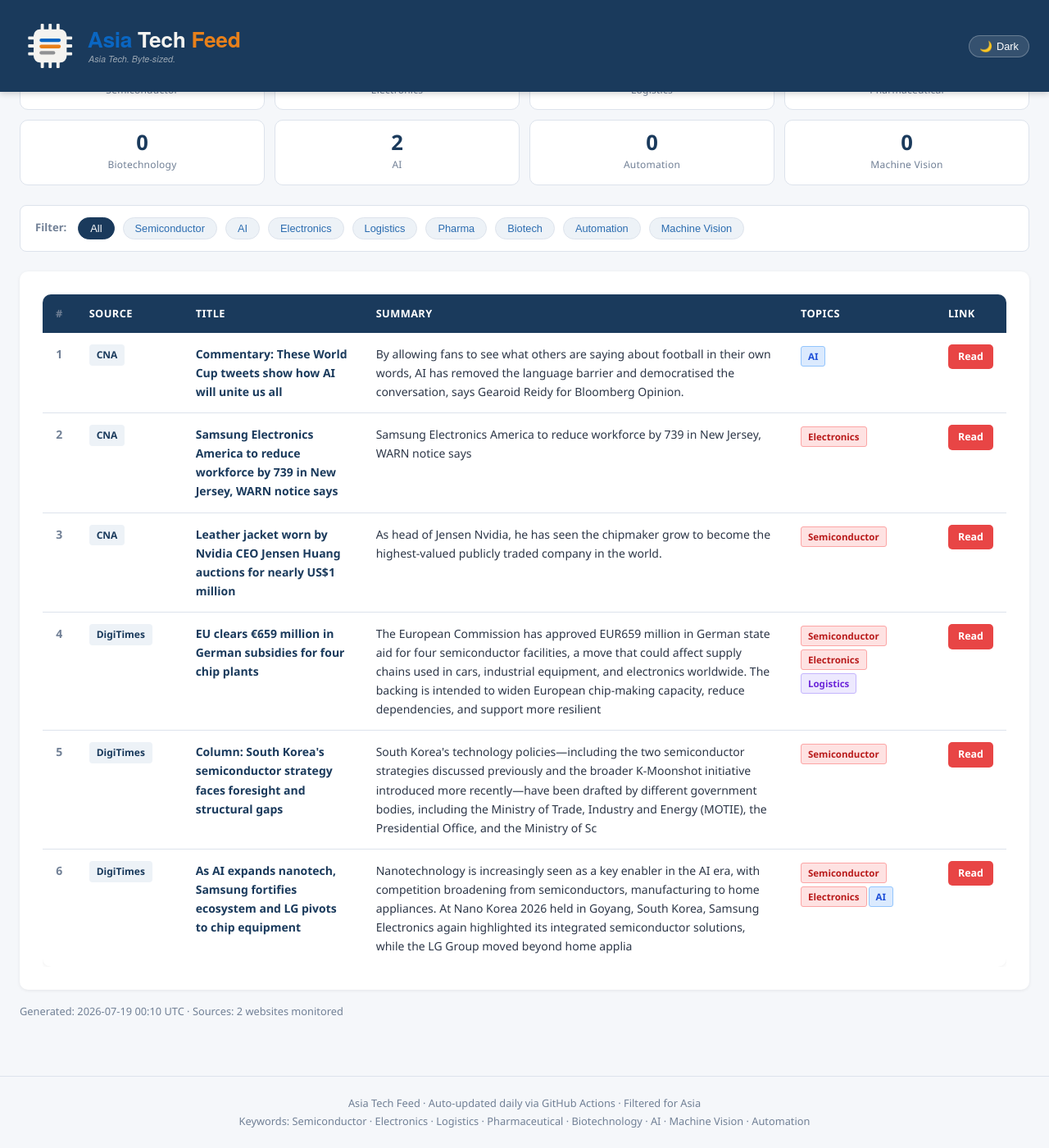
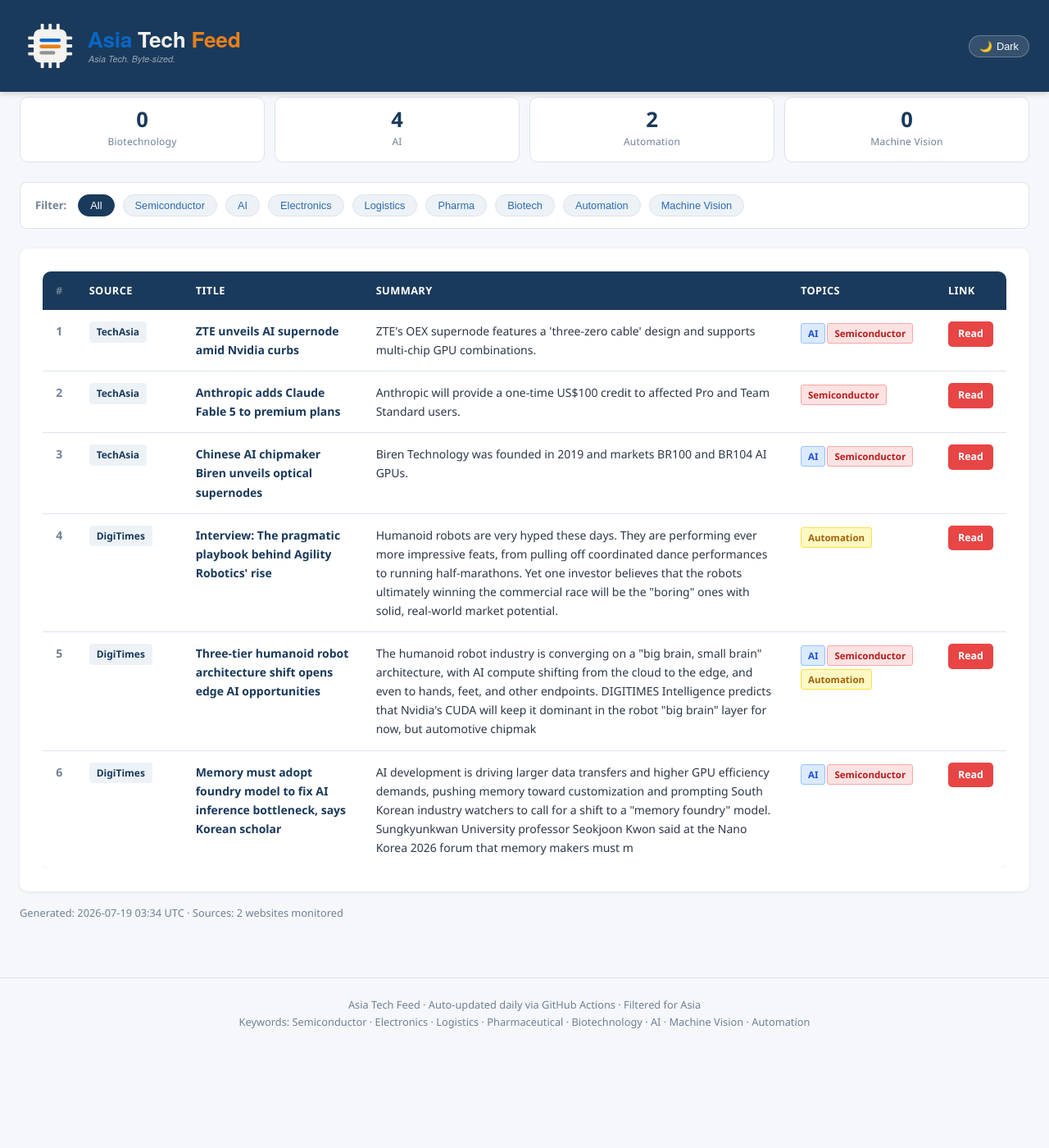
Before and after one commit to asiatechfeed/Asia-Tech-Feed, a Jekyll site: the page built from _posts/2026-07-19-asia-tech-news-digest.md, in a window 1280 px wide and 1400 px high, scrolled down 499 px. Shown: the whole window at 82% size. Built offline with Jekyll 4.4.1, drawn with Linux system fonts in a browser that asks for light colours; a script that is not in the unit is left out; after the commit the page ends 1778 px from its top, so only the background shows below that; some of the changed text lies outside the part shown.

Commit message:
📰 News digest 2026-07-19 (6 articles)

```diff
--- a/_posts/2026-07-19-asia-tech-news-digest.md
+++ b/_posts/2026-07-19-asia-tech-news-digest.md
@@ -1,16 +1,16 @@
 ---
 layout: post
 title: "Asia Tech News Digest - July 19, 2026"
-date: 2026-07-19 08:10:26 +0800
+date: 2026-07-19 11:34:49 +0800
 articles_count: 6
 sources_count: 2
-sources: ["CNA", "DigiTimes"]
+sources: ["DigiTimes", "TechAsia"]
 csv_file: /assets/data/news-2026-07-19.tsv
-featured_title: "Commentary: These World Cup tweets show how AI will unite us all"
-featured_url: "https://www.channelnewsasia.com/commentary/world-cup-2026-ai-social-media-tweets-6255621"
-featured_source: "CNA"
-featured_summary: "By allowing fans to see what others are saying about football in their own words, AI has removed the language barrier and democratised the conversation, says Gearoid Reidy for Bloomberg Opinion."
-featured_image: "https://dam.mediacorp.sg/image/upload/s--sdA5Ou65--/c_crop,h_900,w_1600,x_0,y_52/c_fill,g_auto,h_676,w_1200/f_auto,q_auto/v1/mediacorp/cna/image/2026/07/17/063_2286315889.jpg?itok=_QchRylT"
+featured_title: "ZTE unveils AI supernode amid Nvidia curbs"
+featured_url: "https://www.techinasia.com/clears-zte-unit-buy-nvidia-amd-chips"
+featured_source: "TechAsia"
+featured_summary: "ZTE's OEX supernode features a 'three-zero cable' design and supports multi-chip GPU combinations."
+featured_image: ""
 ---
 
 <table class="news-table">
@@ -27,51 +27,51 @@ featured_image: "https://dam.mediacorp.sg/image/upload/s--sdA5Ou65--/c_crop,h_90
 <tbody>
 <tr>
   <td class="col-num">1</td>
-  <td class="col-source"><span class="source-badge">CNA</span></td>
-  <td class="col-title"><span class="article-title">Commentary: These World Cup tweets show how AI will unite us all</span></td>
-  <td class="col-summary">By allowing fans to see what others are saying about football in their own words, AI has removed the language barrier and democratised the conversation, says Gearoid Reidy for Bloomberg Opinion.</td>
-  <td class="col-tags"><span class="tag ai">AI</span></td>
-  <td class="col-link"><a class="btn-link" href="https://www.channelnewsasia.com/commentary/world-cup-2026-ai-social-media-tweets-6255621" target="_blank" rel="noopener">Read</a></td>
+  <td class="col-source"><span class="source-badge">TechAsia</span></td>
+  <td class="col-title"><span class="article-title">ZTE unveils AI supernode amid Nvidia curbs</span></td>
+  <td class="col-summary">ZTE's OEX supernode features a 'three-zero cable' design and supports multi-chip GPU combinations.</td>
+  <td class="col-tags"><span class="tag ai">AI</span><span class="tag semi">Semiconductor</span></td>
+  <td class="col-link"><a class="btn-link" href="https://www.techinasia.com/clears-zte-unit-buy-nvidia-amd-chips" target="_blank" rel="noopener">Read</a></td>
 </tr>
 <tr>
   <td class="col-num">2</td>
-  <td class="col-source"><span class="source-badge">CNA</span></td>
-  <td class="col-title"><span class="article-title">Samsung Electronics America to reduce workforce by 739 in New Jersey, WARN notice says</span></td>
-  <td class="col-summary">Samsung Electronics America to reduce workforce by 739 in New Jersey, WARN notice says</td>
-  <td class="col-tags"><span class="tag semi">Electronics</span></td>
-  <td class="col-link"><a class="btn-link" href="https://www.channelnewsasia.com/business/samsung-electronics-america-reduce-workforce-739-in-new-jersey-warn-notice-says-6263221" target="_blank" rel="noopener">Read</a></td>
+  <td class="col-source"><span class="source-badge">TechAsia</span></td>
+  <td class="col-title"><span class="article-title">Anthropic adds Claude Fable 5 to premium plans</span></td>
+  <td class="col-summary">Anthropic will provide a one-time US$100 credit to affected Pro and Team Standard users.</td>
+  <td class="col-tags"><span class="tag semi">Semiconductor</span></td>
+  <td class="col-link"><a class="btn-link" href="https://www.techinasia.com/anthropic-releases-claude-sonnet-5-free-pro-users" target="_blank" rel="noopener">Read</a></td>
 </tr>
 <tr>
   <td class="col-num">3</td>
-  <td class="col-source"><span class="source-badge">CNA</span></td>
-  <td class="col-title"><span class="article-title">Leather jacket worn by Nvidia CEO Jensen Huang auctions for nearly US$1 million</span></td>
-  <td class="col-summary">As head of Jensen Nvidia, he has seen the chipmaker grow to become the highest-valued publicly traded company in the world.</td>
-  <td class="col-tags"><span class="tag semi">Semiconductor</span></td>
-  <td class="col-link"><a class="btn-link" href="https://www.channelnewsasia.com/world/nvidia-ceo-jensen-huang-leather-jacket-auction-us-1-million-6263151" target="_blank" rel="noopener">Read</a></td>
+  <td class="col-source"><span class="source-badge">TechAsia</span></td>
+  <td class="col-title"><span class="article-title">Chinese AI chipmaker Biren unveils optical supernodes</span></td>
+  <td class="col-summary">Biren Technology was founded in 2019 and markets BR100 and BR104 AI GPUs.</td>
+  <td class="col-tags"><span class="tag ai">AI</span><span class="tag semi">Semiconductor</span></td>
+  <td class="col-link"><a class="btn-link" href="https://www.techinasia.com/chinese-tech-listings-gain-hk-domestic-tech-support" target="_blank" rel="noopener">Read</a></td>
 </tr>
 <tr>
   <td class="col-num">4</td>
   <td class="col-source"><span class="source-badge">DigiTimes</span></td>
-  <td class="col-title"><span class="article-title">EU clears €659 million in German subsidies for four chip plants</span></td>
-  <td class="col-summary">The European Commission has approved EUR659 million in German state aid for four semiconductor facilities, a move that could affect supply chains used in cars, industrial equipment, and electronics worldwide. The backing is intended to widen European chip-making capacity, reduce dependencies, and support more resilient</td>
-  <td class="col-tags"><span class="tag semi">Semiconductor</span><span class="tag semi">Electronics</span><span class="tag logis">Logistics</span></td>
-  <td class="col-link"><a class="btn-link" href="https://www.digitimes.com/news/a20260716PR200/european-commission-industrial-equipment-eu-2024.html" target="_blank" rel="noopener">Read</a></td>
+  <td class="col-title"><span class="article-title">Interview: The pragmatic playbook behind Agility Robotics' rise</span></td>
+  <td class="col-summary">Humanoid robots are very hyped these days. They are performing ever more impressive feats, from pulling off coordinated dance performances to running half-marathons. Yet one investor believes that the robots ultimately winning the commercial race will be the "boring" ones with solid, real-world market potential.</td>
+  <td class="col-tags"><span class="tag auto">Automation</span></td>
+  <td class="col-link"><a class="btn-link" href="https://www.digitimes.com/news/a20260717VL216/industrial-tdk-president-robot-robotics.html" target="_blank" rel="noopener">Read</a></td>
 </tr>
 <tr>
   <td class="col-num">5</td>
   <td class="col-source"><span class="source-badge">DigiTimes</span></td>
-  <td class="col-title"><span class="article-title">Column: South Korea's semiconductor strategy faces foresight and structural gaps</span></td>
-  <td class="col-summary">South Korea's technology policies—including the two semiconductor strategies discussed previously and the broader K-Moonshot initiative introduced more recently—have been drafted by different government bodies, including the Ministry of Trade, Industry and Energy (MOTIE), the Presidential Office, and the Ministry of Sc</td>
-  <td class="col-tags"><span class="tag semi">Semiconductor</span></td>
-  <td class="col-link"><a class="btn-link" href="https://www.digitimes.com/news/a20260715PD216/technology-government.html" target="_blank" rel="noopener">Read</a></td>
+  <td class="col-title"><span class="article-title">Three-tier humanoid robot architecture shift opens edge AI opportunities</span></td>
+  <td class="col-summary">The humanoid robot industry is converging on a "big brain, small brain" architecture, with AI compute shifting from the cloud to the edge, and even to hands, feet, and other endpoints. DIGITIMES Intelligence predicts that Nvidia's CUDA will keep it dominant in the robot "big brain" layer for now, but automotive chipmak</td>
+  <td class="col-tags"><span class="tag ai">AI</span><span class="tag semi">Semiconductor</span><span class="tag auto">Automation</span></td>
+  <td class="col-link"><a class="btn-link" href="https://www.digitimes.com/news/a20260715PD219/humanoid-robot-fpga-hardware-nvidia.html" target="_blank" rel="noopener">Read</a></td>
 </tr>
 <tr>
   <td class="col-num">6</td>
   <td class="col-source"><span class="source-badge">DigiTimes</span></td>
-  <td class="col-title"><span class="article-title">As AI expands nanotech, Samsung fortifies ecosystem and LG pivots to chip equipment</span></td>
-  <td class="col-summary">Nanotechnology is increasingly seen as a key enabler in the AI era, with competition broadening from semiconductors, manufacturing to home appliances. At Nano Korea 2026 held in Goyang, South Korea, Samsung Electronics again highlighted its integrated semiconductor solutions, while the LG Group moved beyond home applia</td>
-  <td class="col-tags"><span class="tag semi">Semiconductor</span><span class="tag semi">Electronics</span><span class="tag ai">AI</span></td>
-  <td class="col-link"><a class="btn-link" href="https://www.digitimes.com/news/a20260714PD217/equipment-lg-samsung-packaging-competition.html" target="_blank" rel="noopener">Read</a></td>
+  <td class="col-title"><span class="article-title">Memory must adopt foundry model to fix AI inference bottleneck, says Korean scholar</span></td>
+  <td class="col-summary">AI development is driving larger data transfers and higher GPU efficiency demands, pushing memory toward customization and prompting South Korean industry watchers to call for a shift to a "memory foundry" model. Sungkyunkwan University professor Seokjoon Kwon said at the Nano Korea 2026 forum that memory makers must m</td>
+  <td class="col-tags"><span class="tag ai">AI</span><span class="tag semi">Semiconductor</span></td>
+  <td class="col-link"><a class="btn-link" href="https://www.digitimes.com/news/a20260715PD228/data-development-gpu-chips-efficiency.html" target="_blank" rel="noopener">Read</a></td>
 </tr>
 </tbody>
 </table>
```
Also changed, not shown: _data/seen_urls.json (+7 -1 lines), _digest_meta.json (+21 -21 lines), assets/data/news-2026-07-19.tsv (+6 -6 lines), assets/data/search-index.json.
